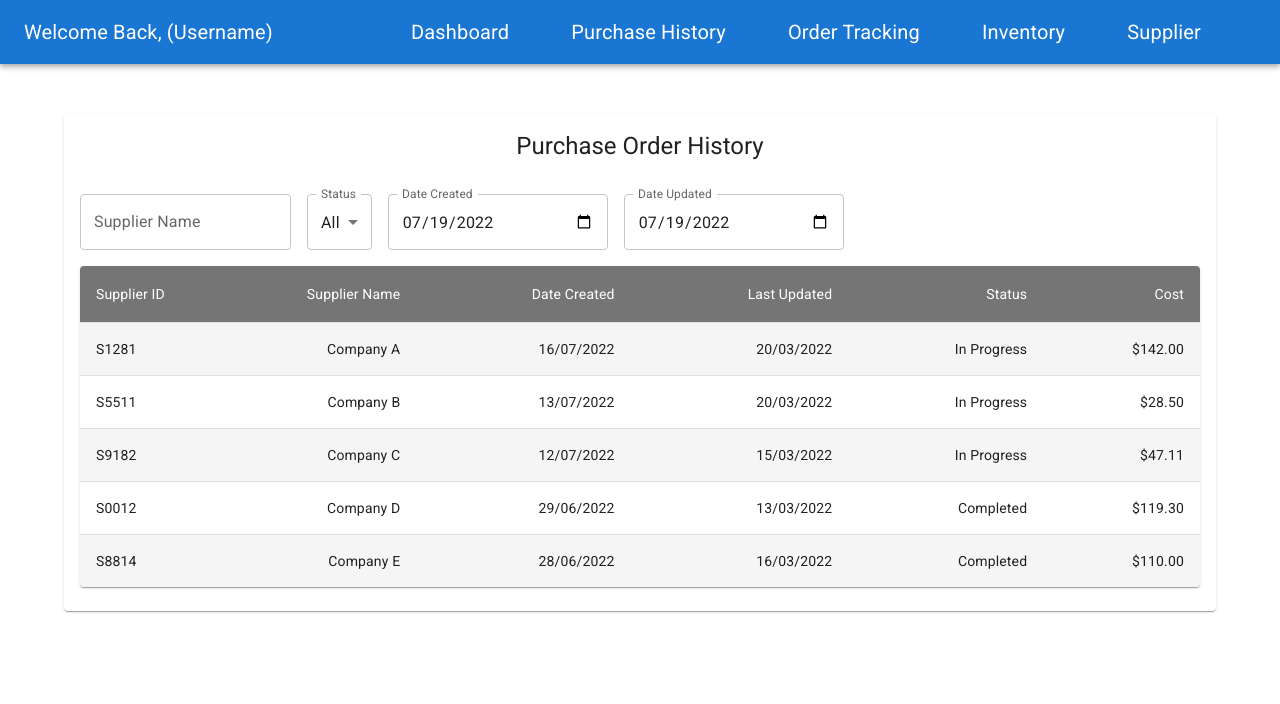
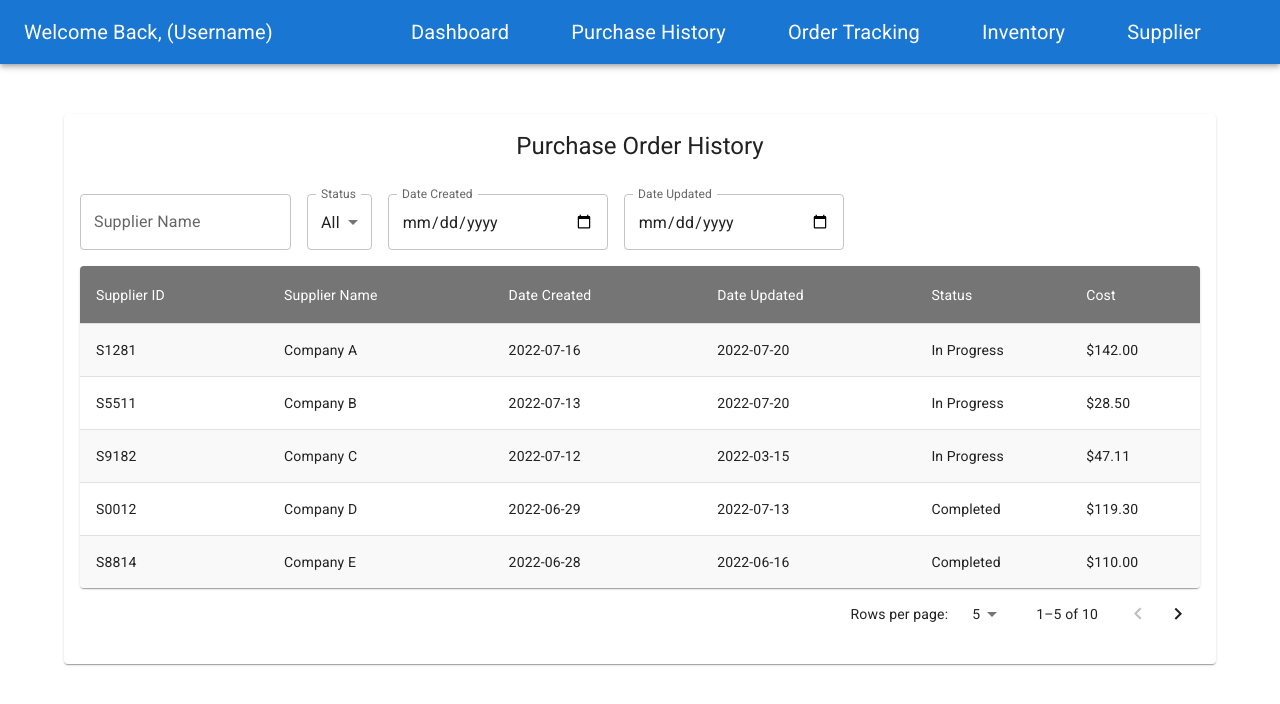
Before and after one commit to salai3/FIT3162FrontEnd, a React (Create React App) app: page / in a window 1280 px wide. Shown: the top 704 px of the page. Built offline with nearby package versions, Linux system fonts and the light colour scheme.

Commit message:
Purchase History Page: Complex Table Pagination

```diff
--- a/src/Components/FilterQueryComponent.js
+++ b/src/Components/FilterQueryComponent.js
@@ -28,7 +28,6 @@ const FilterQueryComponent = (props) => {
           label="Date Created"
           type="date"
           onChange={(e) => {props.dispatchQuery({type: 'dateCreated', value: e.target.value})}}
-          defaultValue={props.queryState.dateCreated}
           sx={{ width: 220 }}
           InputLabelProps={{
             shrink: true,
@@ -41,7 +40,6 @@ const FilterQueryComponent = (props) => {
           label="Date Updated"
           type="date"
           onChange={(e) => {props.dispatchQuery({type: 'dateUpdated', value: e.target.value})}}
-          defaultValue={props.queryState.dateUpdated}
           sx={{ width: 220 }}
           InputLabelProps={{
             shrink: true,
--- a/src/Components/PurchaseHistoryTable.js
+++ b/src/Components/PurchaseHistoryTable.js
@@ -1,3 +1,4 @@
+import React from "react";
 import {
   TableContainer,
   Table,
@@ -6,9 +7,57 @@ import {
   TableRow,
   TableCell,
 } from "@mui/material";
+import PropTypes from "prop-types";
 import Paper from "@mui/material/Paper";
+import Box from "@mui/material/Box";
+import TableSortLabel from "@mui/material/TableSortLabel";
+import TablePagination from "@mui/material/TablePagination";
 import { styled } from "@mui/material/styles";
 import { tableCellClasses } from "@mui/material/TableCell";
+import { visuallyHidden } from "@mui/utils";
+
+const headCells = [
+  {
+    id: "supplierId",
+    label: "Supplier ID",
+  },
+  {
+    id: "supplierName",
+    label: "Supplier Name",
+  },
+  {
+    id: "dateCreated",
+    label: "Date Created",
+  },
+  {
+    id: "dateUpdated",
+    label: "Date Updated",
+  },
+  {
+    id: "status",
+    label: "Status",
+  },
+  {
+    id: "cost",
+    label: "Cost",
+  },
+];
+
+function descendingComparator(a, b, orderBy) {
+  if (b[orderBy] < a[orderBy]) {
+    return -1;
+  }
+  if (b[orderBy] > a[orderBy]) {
+    return 1;
+  }
+  return 0;
+}
+
+function getComparator(order, orderBy) {
+  return order === "desc"
+    ? (a, b) => descendingComparator(a, b, orderBy)
+    : (a, b) => -descendingComparator(a, b, orderBy);
+}
 
 const StyledTableCell = styled(TableCell)(({ theme }) => ({
   [`&.${tableCellClasses.head}`]: {
@@ -22,7 +71,7 @@ import {
 
 const StyledTableRow = styled(TableRow)(({ theme }) => ({
   "&:nth-of-type(odd)": {
-      backgroundColor: theme.palette.action.hover,
+    backgroundColor: "#f9f9f9",
   },
   // hide last border
   "&:last-child td, &:last-child th": {
@@ -30,36 +79,121 @@ import {
   },
 }));
 
+function SortableTableHead(props) {
+  const { order, orderBy, onRequestSort } = props;
+  const createSortHandler = (property) => (event) => {
+    onRequestSort(event, property);
+  };
+
+  return (
+    <TableHead>
+      <TableRow>
+        {headCells.map((headCell) => (
+          <StyledTableCell
+            key={headCell.id}
+            align="left"
+            sortDirection={orderBy === headCell.id ? order : false}
+          >
+            <TableSortLabel
+              active={orderBy === headCell.id}
+              direction={orderBy === headCell.id ? order : "asc"}
+              onClick={createSortHandler(headCell.id)}
+            >
+              {headCell.label}
+              {orderBy === headCell.id ? (
+                <Box component="span" sx={visuallyHidden}>
+                  {order === "desc" ? "sorted descending" : "sorted ascending"}
+                </Box>
+              ) : null}
+            </TableSortLabel>
+          </StyledTableCell>
+        ))}
+      </TableRow>
+    </TableHead>
+  );
+}
+
+SortableTableHead.propTypes = {
+  onRequestSort: PropTypes.func.isRequired,
+  order: PropTypes.oneOf(["asc", "desc"]).isRequired,
+  orderBy: PropTypes.string.isRequired,
+};
+
 const PurchaseHistoryTable = (props) => {
+  const [order, setOrder] = React.useState("asc");
+  const [orderBy, setOrderBy] = React.useState("calories");
+  const [page, setPage] = React.useState(0);
+  const [rowsPerPage, setRowsPerPage] = React.useState(5);
+
+  const handleRequestSort = (event, property) => {
+    const isAsc = orderBy === property && order === "asc";
+    setOrder(isAsc ? "desc" : "asc");
+    setOrderBy(property);
+  };
+
+  const handleChangePage = (event, newPage) => {
+    setPage(newPage);
+  };
+
+  const handleChangeRowsPerPage = (event) => {
+    setRowsPerPage(parseInt(event.target.value, 10));
+    setPage(0);
+  };
+
+  const emptyRows =
+    page > 0 ? Math.max(0, (1 + page) * rowsPerPage - props.rows.length) : 0;
+
   return (
+    <Box sx={{ width: "100%" }}>
       <TableContainer component={Paper}>
         <Table sx={{ minWidth: 700 }} aria-label="customized table">
-          <TableHead>
-            <TableRow>
-              <StyledTableCell width={70}>Supplier ID</StyledTableCell>
-              <StyledTableCell align="right">Supplier Name</StyledTableCell>
-              <StyledTableCell align="right">Date Created</StyledTableCell>
-              <StyledTableCell align="right">Last Updated</StyledTableCell>
-              <StyledTableCell align="right">Status</StyledTableCell>
-              <StyledTableCell align="right">Cost</StyledTableCell>
-            </TableRow>
-          </TableHead>
+          <SortableTableHead
+            order={order}
+            orderBy={orderBy}
+            onRequestSort={handleRequestSort}
+          />
           <TableBody>
-            {props.rows.map((row) => (
-              <StyledTableRow key={row.id}>
+            {props.rows
+              .slice(page * rowsPerPage, page * rowsPerPage + rowsPerPage)
+              .sort(getComparator(order, orderBy))
+              .map((row) => (
+                <StyledTableRow hover key={row.id}>
                   <StyledTableCell component="th" scope="row">
                     {row.id}
                   </StyledTableCell>
-                <StyledTableCell align="right">{row.name}</StyledTableCell>
-                <StyledTableCell align="right">{row.date_created}</StyledTableCell>
-                <StyledTableCell align="right">{row.date_updated}</StyledTableCell>
-                <StyledTableCell align="right">{row.status}</StyledTableCell>
-                <StyledTableCell align="right">{row.cost}</StyledTableCell>
+                  <StyledTableCell align="left">{row.name}</StyledTableCell>
+                  <StyledTableCell align="left">
+                    {row.date_created}
+                  </StyledTableCell>
+                  <StyledTableCell align="left">
+                    {row.date_updated}
+                  </StyledTableCell>
+                  <StyledTableCell align="left">{row.status}</StyledTableCell>
+                  <StyledTableCell align="left">{row.cost}</StyledTableCell>
                 </StyledTableRow>
               ))}
+            {emptyRows > 0 && (
+              <TableRow
+                style={{
+                  height: 53 * emptyRows,
+                }}
+              >
+                <TableCell colSpan={6} />
+              </TableRow>
+            )}
           </TableBody>
         </Table>
       </TableContainer>
+      <TablePagination
+        rowsPerPageOptions={[5, 10, 25]}
+        component="div"
+        count={props.rows.length}
+        rowsPerPage={rowsPerPage}
+        page={page}
+        onPageChange={handleChangePage}
+        onRowsPerPageChange={handleChangeRowsPerPage}
+      />
+    </Box>
   );
 };
 
--- a/src/PurchaseHistoryPage.js
+++ b/src/PurchaseHistoryPage.js
@@ -22,40 +22,80 @@ const rows = [
   createData(
     "S1281",
     "Company A",
-    "16/07/2022",
-    "20/03/2022",
+    "2022-07-16",
+    "2022-07-20",
     "In Progress",
     142.0
   ),
   createData(
     "S5511",
     "Company B",
-    "13/07/2022",
-    "20/03/2022",
+    "2022-07-13",
+    "2022-07-20",
     "In Progress",
     28.5
   ),
   createData(
     "S9182",
     "Company C",
-    "12/07/2022",
-    "15/03/2022",
+    "2022-07-12",
+    "2022-03-15",
     "In Progress",
     47.11
   ),
   createData(
     "S0012",
     "Company D",
-    "29/06/2022",
-    "13/03/2022",
+    "2022-06-29",
+    "2022-07-13",
     "Completed",
     119.3
   ),
   createData(
     "S8814",
     "Company E",
-    "28/06/2022",
-    "16/03/2022",
+    "2022-06-28",
+    "2022-06-16",
+    "Completed",
+    110.0
+  ),
+  createData(
+    "S1282",
+    "Company F",
+    "2022-07-16",
+    "2022-07-20",
+    "In Progress",
+    142.0
+  ),
+  createData(
+    "S5512",
+    "Company G",
+    "2022-07-13",
+    "2022-07-20",
+    "In Progress",
+    28.5
+  ),
+  createData(
+    "S9183",
+    "Company H",
+    "2022-07-12",
+    "2022-03-15",
+    "In Progress",
+    47.11
+  ),
+  createData(
+    "S0013",
+    "Company I",
+    "2022-06-29",
+    "2022-07-13",
+    "Completed",
+    119.3
+  ),
+  createData(
+    "S8815",
+    "Company J",
+    "2022-06-28",
+    "2022-06-16",
     "Completed",
     110.0
   ),
@@ -64,32 +104,25 @@ const rows = [
 const PurchaseHistoryPage = () => {
   const [filteredRows, setFilteredRows] = useState(rows);
 
-  /**Query Filter Component Data */
-  const currentDate = new Date().toJSON().slice(0, 10);
   const initialQueryState = {
     name: "",
     status: "All",
-    dateCreated: currentDate,
-    dateUpdated: currentDate,
+    dateCreated: '',
+    dateUpdated: '',
   };
   const queryReducer = (state, action) => {
-    if (action.type === "name") {
-      return { ...state, name: action.value };
+    switch (action.type) {
+      case "name":
+        return { ...state, name: action.value };
+      case "status":
+        return { ...state, status: action.value };
+      case "dateCreated":
+        return { ...state, dateCreated: action.value };
+      case "dateUpdated":
+        return { ...state, dateUpdated: action.value };
+      default:
+        return state;
     }
-
-    if (action.type === "status") {
-      return { ...state, status: action.value };
-    }
-
-    if (action.type === "dateCreated") {
-      return { ...state, dateCreated: action.value };
-    }
-
-    if (action.type === "dateUpdated") {
-      return { ...state, dateUpdated: action.value };
-    }
-
-    return state;
   };
   const [queryState, dispatchQuery] = useReducer(
     queryReducer,
@@ -97,18 +130,22 @@ const PurchaseHistoryPage = () => {
   );
 
   useEffect(() => {
+    const dateCreatedQuery = new Date(queryState.dateCreated);
+    const dateUpdatedQuery = new Date(queryState.dateUpdated);
     const updatedRows = rows.filter((row) => {
       return (
         (row.name.includes(queryState.name) ||
           queryState.name.trim().length === 0) &&
-        (row.status === queryState.status || queryState.status === "All")
+        (row.status === queryState.status || queryState.status === "All") &&
+        (queryState.dateCreated == '' || new Date(row.date_created) >= dateCreatedQuery) &&
+        (queryState.dateUpdated == '' || new Date(row.date_updated) >= dateUpdatedQuery)
       );
     });
     setFilteredRows(updatedRows);
   }, [queryState]);
 
   return (
-    <Container fluid sx={{ padding: "50px" }}>
+    <Container fluid="true" sx={{ padding: "50px" }}>
       <Card>
         <CardHeader title={CardTitle} />
         <CardContent>
```
Lines whose indentation alone changed are shown as unchanged.
